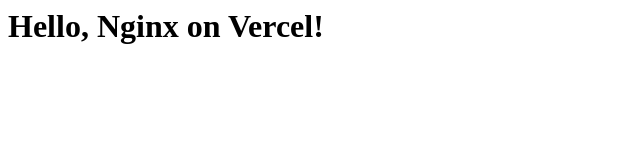
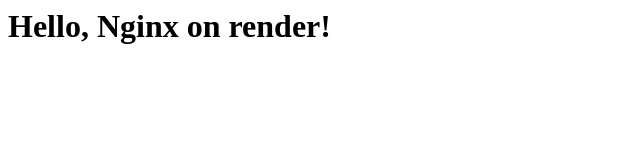
Before and after one commit to Mr-Aaryan/test, a plain HTML site: page index.html in a window 1280 px wide. Shown: the full height of the page, 0-640 px from the left. Drawn offline with Linux system fonts and the light colour scheme.

Commit message:
deployment fidx

```diff
--- a/index.html
+++ b/index.html
@@ -1 +1 @@
-<h1>Hello, Nginx on Vercel!</h1>
+<h1>Hello, Nginx on render!</h1>
```
Also changed, not shown: 1 other file.
